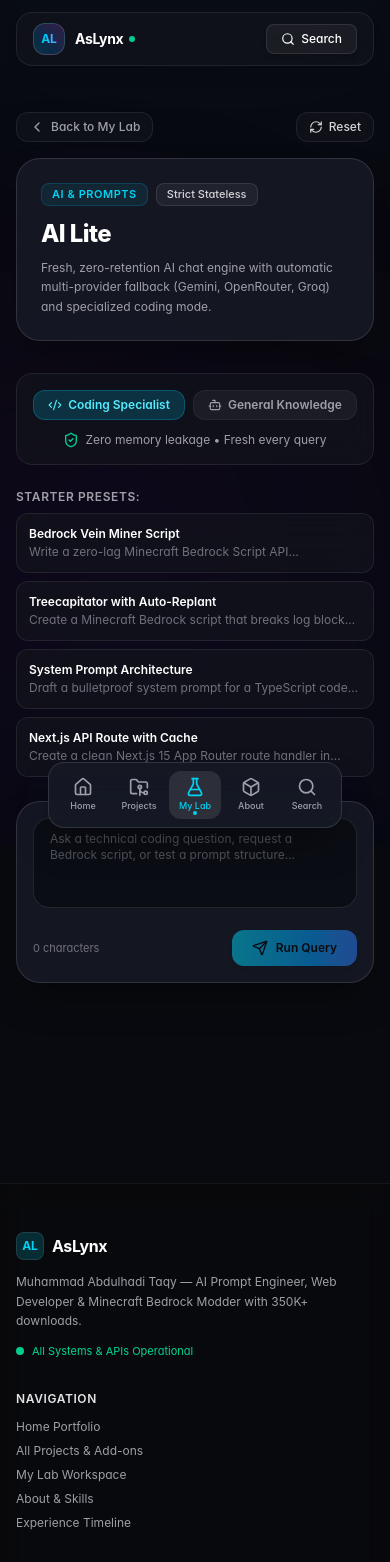
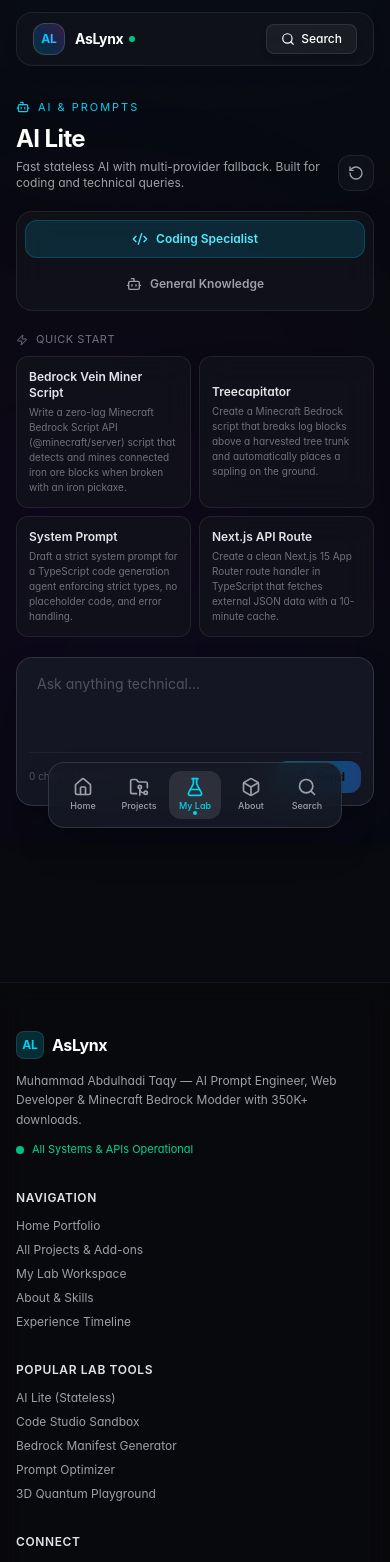
Before and after one commit to TaqyMlk/aslynx-project, a Next.js app: page /lab/ai-lite in a window 390 px wide. Shown: the top 1562 px of the page. Built offline with nearby package versions, Linux system fonts and the light colour scheme.

Commit message:
Refine AI Lite UI for responsive glass chat experience

```diff
--- a/app/lab/ai-lite/page.tsx
+++ b/app/lab/ai-lite/page.tsx
@@ -1,8 +1,7 @@
 'use client';
 
 import React, { useState } from 'react';
-import ToolHeader from '@/src/components/lab/ToolHeader';
-import { Bot, Send, Sparkles, Terminal, Trash2, Copy, Check, ShieldCheck, Gauge, Code2 } from 'lucide-react';
+import { Bot, Send, Sparkles, Copy, Check, ShieldCheck, Gauge, Code2, RotateCcw, Zap } from 'lucide-react';
 
 export default function AILitePage() {
   const [prompt, setPrompt] = useState('');
@@ -13,178 +12,64 @@
   const [copied, setCopied] = useState(false);
 
   const presets = [
-    { title: 'Bedrock Vein Miner Script', text: 'Write a zero-lag Minecraft Bedrock Script API (@minecraft/server) script that detects and mines connected iron ore blocks when broken with an iron pickaxe.' },
-    { title: 'Treecapitator with Auto-Replant', text: 'Create a Minecraft Bedrock script that breaks log blocks above a harvested tree trunk and automatically places a sapling on the ground.' },
-    { title: 'System Prompt Architecture', text: 'Draft a bulletproof system prompt for a TypeScript code generation agent enforcing strict types, no placeholder code, and error handling.' },
-    { title: 'Next.js API Route with Cache', text: 'Create a clean Next.js 15 App Router route handler in TypeScript that fetches external JSON data with a 10-minute in-memory cache.' }
+    ['Bedrock Vein Miner Script', 'Write a zero-lag Minecraft Bedrock Script API (@minecraft/server) script that detects and mines connected iron ore blocks when broken with an iron pickaxe.'],
+    ['Treecapitator', 'Create a Minecraft Bedrock script that breaks log blocks above a harvested tree trunk and automatically places a sapling on the ground.'],
+    ['System Prompt', 'Draft a strict system prompt for a TypeScript code generation agent enforcing strict types, no placeholder code, and error handling.'],
+    ['Next.js API Route', 'Create a clean Next.js 15 App Router route handler in TypeScript that fetches external JSON data with a 10-minute cache.']
   ];
 
   const handleSend = async (customPrompt?: string) => {
-    const textToSend = customPrompt || prompt;
-    if (!textToSend.trim() || loading) return;
-
-    setLoading(true);
-    setResponse(null);
-    setTelemetry(null);
-
+    const text = customPrompt || prompt;
+    if (!text.trim() || loading) return;
+    setLoading(true); setResponse(null); setTelemetry(null);
     try {
-      const res = await fetch('/api/ai-lite', {
-        method: 'POST',
-        headers: { 'Content-Type': 'application/json' },
-        body: JSON.stringify({ prompt: textToSend, mode })
-      });
-
+      const res = await fetch('/api/ai-lite', { method: 'POST', headers: { 'Content-Type': 'application/json' }, body: JSON.stringify({ prompt: text, mode }) });
       const data = await res.json();
-      if (res.ok) {
-        setResponse(data.text);
-        setTelemetry({
-          provider: data.provider || 'AI Provider',
-          model: data.model || 'Default',
-          latencyMs: data.latencyMs || 0
-        });
-      } else {
-        setResponse(`Error: ${data.error || 'Failed to generate response'}`);
-      }
-    } catch (err: unknown) {
-      setResponse(`Request Error: ${err instanceof Error ? err.message : String(err)}`);
-    } finally {
-      setLoading(false);
-    }
+      if (!res.ok) throw new Error(data.error || 'Failed to generate response');
+      setResponse(data.text);
+      setTelemetry({ provider: data.provider || 'AI', model: data.model || 'Default', latencyMs: data.latencyMs || 0 });
+    } catch (err) { setResponse(`Error: ${err instanceof Error ? err.message : String(err)}`); }
+    finally { setLoading(false); }
   };
 
-  const handleCopy = () => {
-    if (!response) return;
-    navigator.clipboard.writeText(response);
-    setCopied(true);
-    setTimeout(() => setCopied(false), 2000);
-  };
-
-  const handleReset = () => {
-    setPrompt('');
-    setResponse(null);
-    setTelemetry(null);
-  };
+  const copy = async () => { if (!response) return; await navigator.clipboard.writeText(response); setCopied(true); setTimeout(() => setCopied(false), 1800); };
+  const reset = () => { setPrompt(''); setResponse(null); setTelemetry(null); };
 
   return (
-    <div className="w-full max-w-4xl mx-auto px-4 sm:px-6 pt-28 sm:pt-36 pb-24">
-      <ToolHeader
-        title="AI Lite"
-        category="AI & Prompts"
-        badge="Strict Stateless"
-        description="Fresh, zero-retention AI chat engine with automatic multi-provider fallback (Gemini, OpenRouter, Groq) and specialized coding mode."
-        onReset={handleReset}
-        onCopy={response ? handleCopy : undefined}
-        copied={copied}
-      />
+    <main className="w-full max-w-5xl mx-auto px-4 sm:px-6 pt-24 sm:pt-32 pb-24">
+      <section className="mb-5 flex items-end justify-between gap-4">
+        <div>
+          <div className="inline-flex items-center gap-2 text-[11px] uppercase tracking-[0.18em] text-cyan-400 mb-2"><Bot className="w-3.5 h-3.5" /> AI & Prompts</div>
+          <h1 className="text-2xl sm:text-3xl font-bold text-white tracking-tight">AI Lite</h1>
+          <p className="mt-1 text-xs sm:text-sm text-zinc-400 max-w-2xl">Fast stateless AI with multi-provider fallback. Built for coding and technical queries.</p>
+        </div>
+        <button onClick={reset} aria-label="Reset" className="shrink-0 w-9 h-9 rounded-xl glass-panel border-white/10 text-zinc-400 hover:text-white flex items-center justify-center"><RotateCcw className="w-4 h-4" /></button>
+      </section>
 
-      {/* Mode Selector & Stateless Badge */}
-      <div className="glass-panel p-4 rounded-2xl border-white/10 mb-6 flex flex-col sm:flex-row items-center justify-between gap-3">
-        <div className="flex items-center gap-2">
-          <button
-            onClick={() => setMode('coding')}
-            className={`inline-flex items-center gap-1.5 px-3.5 py-1.5 rounded-xl text-xs font-semibold transition-all ${
-              mode === 'coding'
-                ? 'bg-cyan-500/20 text-cyan-300 border border-cyan-500/30'
-                : 'bg-white/5 text-zinc-400 hover:text-white border border-white/5'
-            }`}
-          >
-            <Code2 className="w-3.5 h-3.5" />
-            <span>Coding Specialist</span>
-          </button>
-          <button
-            onClick={() => setMode('general')}
-            className={`inline-flex items-center gap-1.5 px-3.5 py-1.5 rounded-xl text-xs font-semibold transition-all ${
-              mode === 'general'
-                ? 'bg-blue-500/20 text-blue-300 border border-blue-500/30'
-                : 'bg-white/5 text-zinc-400 hover:text-white border border-white/5'
-            }`}
-          >
-            <Bot className="w-3.5 h-3.5" />
-            <span>General Knowledge</span>
-          </button>
+      <section className="glass-panel rounded-2xl border-white/10 p-2 mb-5 flex flex-col sm:flex-row gap-2">
+        <button onClick={() => setMode('coding')} className={`flex-1 flex items-center justify-center gap-2 px-4 py-2.5 rounded-xl text-xs font-semibold transition ${mode === 'coding' ? 'bg-cyan-500/15 text-cyan-300 border border-cyan-400/20' : 'text-zinc-400 hover:text-white hover:bg-white/5'}`}><Code2 className="w-4 h-4" /> Coding Specialist</button>
+        <button onClick={() => setMode('general')} className={`flex-1 flex items-center justify-center gap-2 px-4 py-2.5 rounded-xl text-xs font-semibold transition ${mode === 'general' ? 'bg-blue-500/15 text-blue-300 border border-blue-400/20' : 'text-zinc-400 hover:text-white hover:bg-white/5'}`}><Bot className="w-4 h-4" /> General Knowledge</button>
+      </section>
+
+      <section className="mb-5">
+        <div className="flex items-center gap-2 mb-2 text-[11px] uppercase tracking-wider text-zinc-500"><Zap className="w-3 h-3" /> Quick start</div>
+        <div className="grid grid-cols-2 lg:grid-cols-4 gap-2">
+          {presets.map(([title, text]) => <button key={title} onClick={() => { setPrompt(text); handleSend(text); }} className="glass-panel rounded-xl border-white/5 hover:border-cyan-400/20 p-3 text-left transition min-h-[72px]"><span className="block text-xs font-semibold text-zinc-200">{title}</span><span className="block mt-1 text-[10px] text-zinc-500 line-clamp-2">{text}</span></button>)}
         </div>
+      </section>
 
-        <div className="flex items-center gap-1.5 text-xs text-zinc-400">
-          <ShieldCheck className="w-4 h-4 text-emerald-400" />
-          <span>Zero memory leakage • Fresh every query</span>
+      <section className="glass-panel-elevated rounded-2xl border-white/10 p-3 sm:p-4 sticky bottom-3 z-20 backdrop-blur-xl">
+        <textarea value={prompt} onChange={e => setPrompt(e.target.value)} rows={3} placeholder="Ask anything technical..." className="w-full bg-transparent text-sm text-white placeholder:text-zinc-600 resize-none focus:outline-none px-2 py-1" />
+        <div className="flex items-center justify-between border-t border-white/5 pt-2 mt-2"><span className="text-[10px] text-zinc-600">{prompt.length} chars · Stateless</span><button onClick={() => handleSend()} disabled={loading || !prompt.trim()} className="inline-flex items-center gap-2 px-4 py-2 rounded-xl bg-gradient-to-r from-cyan-400 to-blue-500 text-black text-xs font-bold disabled:opacity-40">{loading ? <Sparkles className="w-4 h-4 animate-spin" /> : <Send className="w-4 h-4" />} {loading ? 'Thinking' : 'Send'}</button></div>
+      </section>
+
+      {response && <section className="mt-5 glass-panel-elevated rounded-2xl border-white/10 overflow-hidden">
+        <div className="flex flex-wrap items-center justify-between gap-2 px-4 py-3 border-b border-white/5 bg-black/10">
+          <div className="flex items-center gap-2 text-[10px] text-zinc-400"><ShieldCheck className="w-3.5 h-3.5 text-emerald-400" /><span className="text-zinc-200">Response</span>{telemetry && <><span>·</span><span>{telemetry.provider} / {telemetry.model}</span><Gauge className="w-3 h-3" /><span>{telemetry.latencyMs}ms</span></>}</div>
+          <button onClick={copy} className="flex items-center gap-1.5 text-[10px] text-zinc-400 hover:text-white">{copied ? <Check className="w-3 h-3 text-emerald-400" /> : <Copy className="w-3 h-3" />}{copied ? 'Copied' : 'Copy'}</button>
         </div>
-      </div>
-
-      {/* Preset Prompts */}
-      <div className="mb-6 space-y-2">
-        <span className="text-xs font-semibold text-zinc-400 uppercase tracking-wider block">Starter Presets:</span>
-        <div className="grid grid-cols-1 sm:grid-cols-2 gap-2">
-          {presets.map((p, idx) => (
-            <button
-              key={idx}
-              onClick={() => {
-                setPrompt(p.text);
-                handleSend(p.text);
-              }}
-              className="glass-panel hover:glass-panel-elevated p-3 rounded-xl border-white/5 hover:border-white/15 text-left text-xs transition-all group"
-            >
-              <span className="font-semibold text-white group-hover:text-cyan-300 block mb-0.5">{p.title}</span>
-              <span className="text-zinc-500 line-clamp-1">{p.text}</span>
-            </button>
-          ))}
-        </div>
-      </div>
-
-      {/* Input Form */}
-      <div className="glass-panel-elevated p-4 rounded-3xl border-white/10 mb-6 space-y-3">
-        <textarea
-          rows={4}
-          value={prompt}
-          onChange={(e) => setPrompt(e.target.value)}
-          placeholder="Ask a technical coding question, request a Bedrock script, or test a prompt structure..."
-          className="w-full px-4 py-3 rounded-2xl bg-black/40 border border-white/10 text-white text-xs sm:text-sm placeholder:text-zinc-600 focus:outline-none focus:border-cyan-400 transition-colors resize-none"
-        />
-
-        <div className="flex items-center justify-between gap-3 pt-1">
-          <span className="text-[11px] text-zinc-500">{prompt.length} characters</span>
-
-          <button
-            onClick={() => handleSend()}
-            disabled={loading || !prompt.trim()}
-            className="inline-flex items-center gap-2 px-5 py-2.5 rounded-xl bg-gradient-to-r from-cyan-400 to-blue-500 hover:from-cyan-300 hover:to-blue-400 text-black font-semibold text-xs sm:text-sm shadow-md transition-all active:scale-95 disabled:opacity-50 disabled:pointer-events-none"
-          >
-            {loading ? <Sparkles className="w-4 h-4 animate-spin text-black" /> : <Send className="w-4 h-4" />}
-            <span>{loading ? 'Processing...' : 'Run Query'}</span>
-          </button>
-        </div>
-      </div>
-
-      {/* Response Panel */}
-      {response && (
-        <div className="glass-panel-elevated p-6 rounded-3xl border-white/10 space-y-4 animate-fadeIn">
-          {/* Telemetry Bar */}
-          {telemetry && (
-            <div className="flex flex-wrap items-center justify-between gap-2 pb-3 border-b border-white/10 text-xs">
-              <div className="flex items-center gap-2">
-                <span className="px-2 py-0.5 rounded-md bg-cyan-500/10 text-cyan-400 font-mono font-medium">
-                  {telemetry.provider} ({telemetry.model})
-                </span>
-                <span className="text-zinc-400 flex items-center gap-1">
-                  <Gauge className="w-3.5 h-3.5" />
-                  <span>{telemetry.latencyMs}ms</span>
-                </span>
-              </div>
-
-              <button
-                onClick={handleCopy}
-                className="text-xs text-zinc-400 hover:text-white flex items-center gap-1.5"
-              >
-                {copied ? <Check className="w-3.5 h-3.5 text-emerald-400" /> : <Copy className="w-3.5 h-3.5" />}
-                <span>{copied ? 'Copied' : 'Copy Output'}</span>
-              </button>
-            </div>
-          )}
-
-          <div className="text-xs sm:text-sm text-zinc-200 leading-relaxed whitespace-pre-wrap font-mono bg-black/40 p-4 rounded-2xl border border-white/5 overflow-x-auto max-h-[600px] overflow-y-auto">
-            {response}
-          </div>
-        </div>
-      )}
-    </div>
+        <pre className="p-4 sm:p-5 text-xs sm:text-sm leading-relaxed text-zinc-200 whitespace-pre-wrap break-words overflow-x-auto max-h-[65vh] overflow-y-auto font-mono">{response}</pre>
+      </section>}
+    </main>
   );
 }
```
